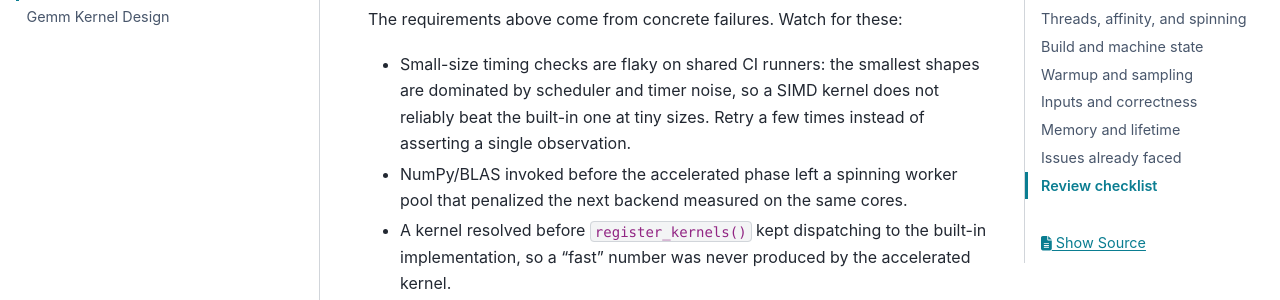
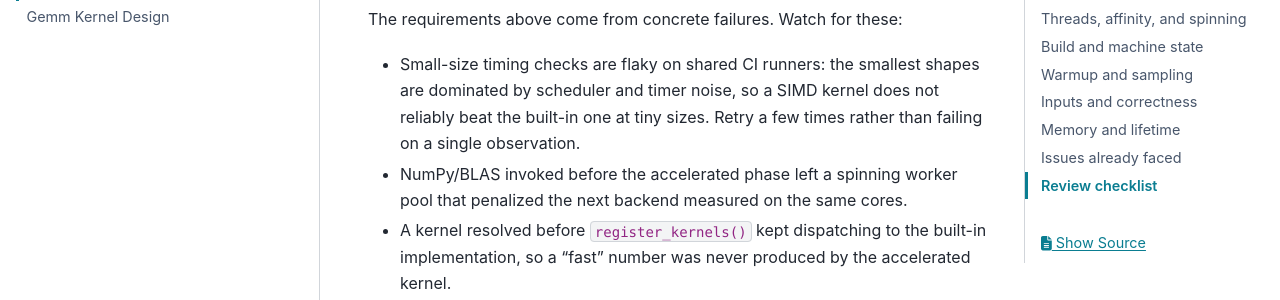
Before and after one commit to xadupre/onnx-light-cpu, a Sphinx documentation site: the page built from docs/design/benchmark_methodology.rst, in a window 1280 px wide and 900 px high, scrolled down 3682 px. Shown: the part 206-506 px from the top of the window. Built offline with Sphinx 7.4.7 and the PyData theme 0.15.4, drawn with Linux system fonts in a browser that asks for light colours; pages that are not in the unit, such as notebooks, are missing from menus.

Commit message:
Clarify flaky-timing wording in benchmark methodology doc
Co-authored-by: xadupre <22452781+xadupre@users.noreply.github.com>

```diff
--- a/docs/design/benchmark_methodology.rst
+++ b/docs/design/benchmark_methodology.rst
@@ -153,7 +153,7 @@ The requirements above come from concrete failures. Watch for these:
 
 * Small-size timing checks are flaky on shared CI runners: the smallest shapes
   are dominated by scheduler and timer noise, so a SIMD kernel does not reliably
-  beat the built-in one at tiny sizes. Retry a few times instead of asserting a
+  beat the built-in one at tiny sizes. Retry a few times rather than failing on a
   single observation.
 * NumPy/BLAS invoked before the accelerated phase left a spinning worker pool
   that penalized the next backend measured on the same cores.
```
